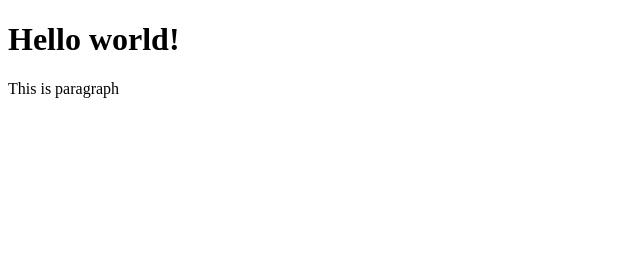
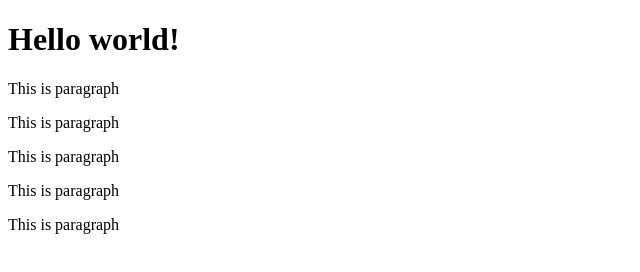
Before and after one commit to Jahid07/simple-project, a plain HTML site: page index.html in a window 1280 px wide. Shown: the whole page, without its empty margins (0-640 px from the left). Drawn offline with Linux system fonts and the light colour scheme.

Commit message:
Added few line of text

```diff
--- a/index.html
+++ b/index.html
@@ -8,5 +8,13 @@
 <body>
     <h1>Hello world!</h1>
     <p>This is paragraph</p>
+
+    <p>This is paragraph</p>
+
+    <p>This is paragraph</p>
+
+    <p>This is paragraph</p>
+
+    <p>This is paragraph</p>
 </body>
 </html>
```
